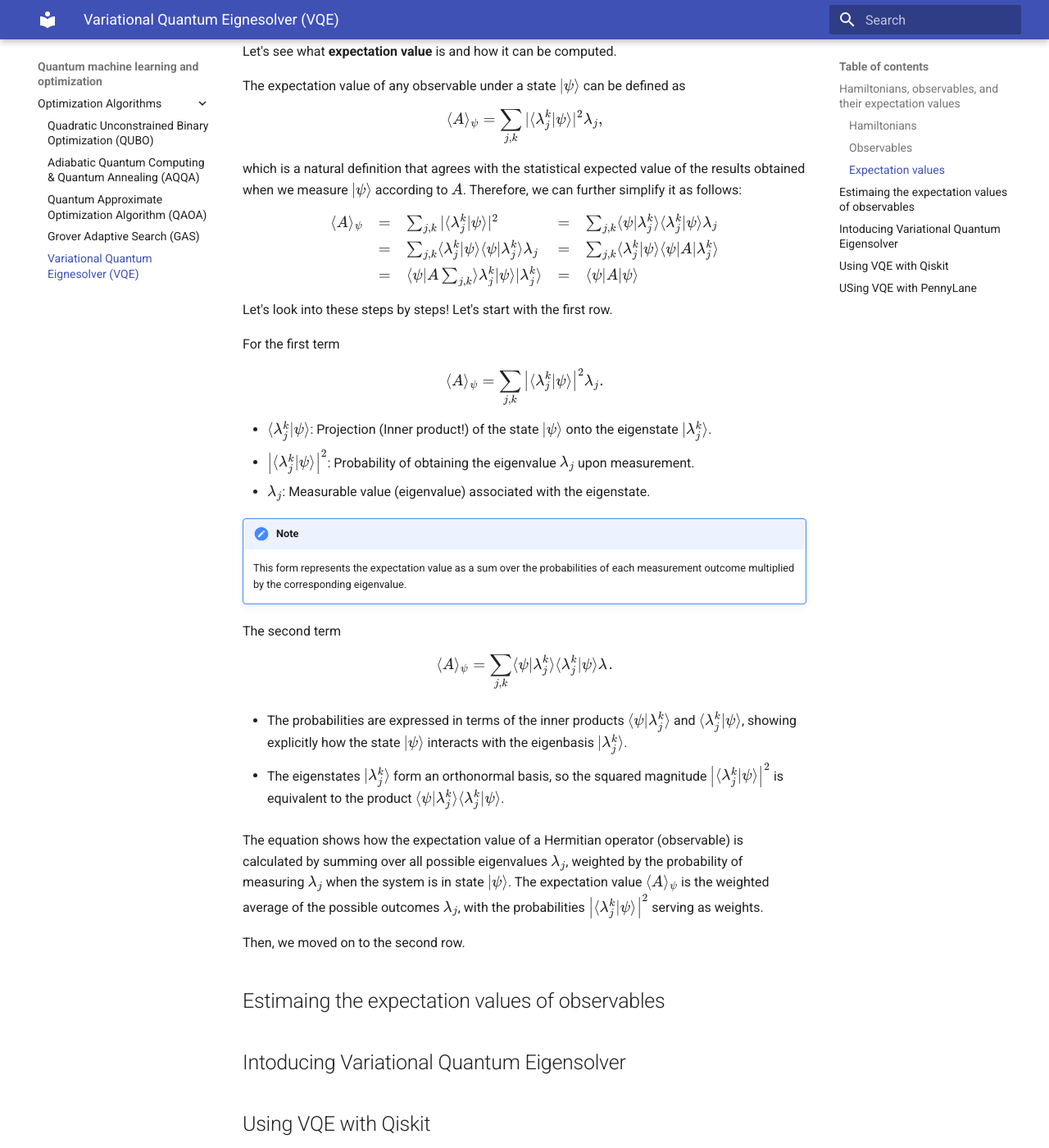
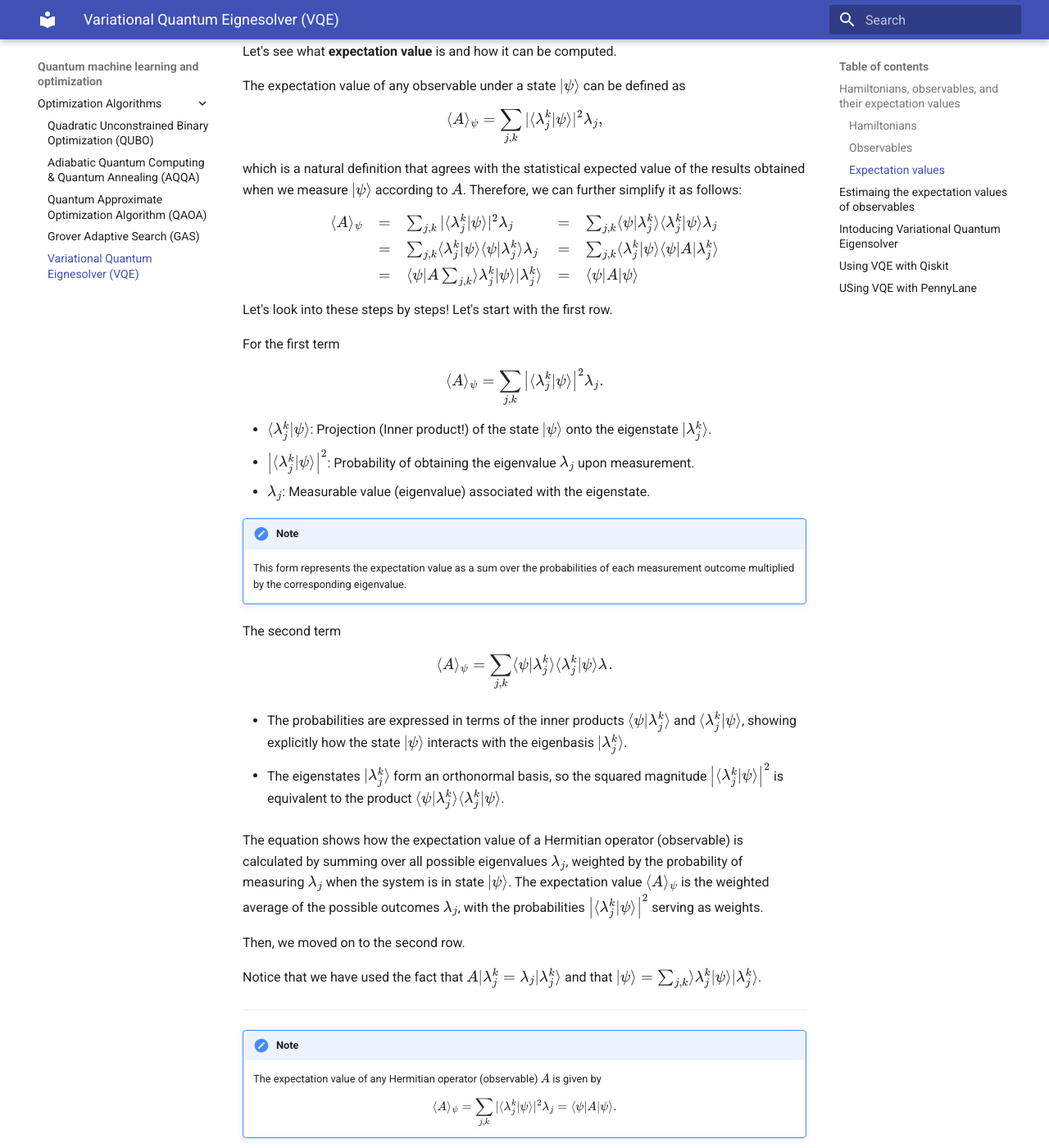
Before and after one commit to pcchouCR97/Understanding-Cryptography-by-Christof-Paar, an MkDocs documentation site: the page built from docs/QuantumOpt/VQE.md, in a window 1280 px wide and 1400 px high, scrolled down 3362 px. Shown: the whole window at 82% size. Built offline with MkDocs 1.6.1 and Material for MkDocs 9.7.7, drawn with Linux system fonts in a browser that asks for light colours; formulas are drawn with MathJax 3; some of the changed text lies outside the part shown.

Commit message:
20250108_02

```diff
--- a/docs/QuantumOpt/VQE.md
+++ b/docs/QuantumOpt/VQE.md
@@ -141,7 +141,7 @@
 
 $$
 \begin{array}{lllll}
-\langle A \rangle_{\psi} & = & \sum_{j,k}|\langle \lambda_{j}^{k} | \psi \rangle |^{2} & = & \sum_{j,k} \langle \psi | \lambda_ {j}^{k} \rangle \langle \lambda_ {j}^{k} | \psi \rangle \lambda_{j}\\
+\langle A \rangle_{\psi} & = & \sum_{j,k}|\langle \lambda_{j}^{k} | \psi \rangle |^{2} \lambda_{j} & = & \sum_{j,k} \langle \psi | \lambda_ {j}^{k} \rangle \langle \lambda_ {j}^{k} | \psi \rangle \lambda_{j}\\
  & = & \sum_{j,k} \langle \lambda_ {j}^{k} | \psi  \rangle \langle \psi | \lambda_ {j}^{k} \rangle \lambda_{j} & = &\sum_{j,k} \langle \lambda_ {j}^{k} | \psi \rangle \langle \psi | A | \lambda_ {j}^{k} \rangle\\
  & = & \langle \psi | A \sum_{j,k} \rangle \lambda_{j}^{k} | \psi \rangle | \lambda_{j}^{k} \rangle & = & \langle \psi | A | \psi \rangle
 \end{array}
@@ -176,6 +176,29 @@
 
 Then, we moved on to the second row.
 
+
+
+Notice that we have used the fact that $A|\lambda_{j}^{k} = \lambda_{j}|\lambda_{j}^{k} \rangle$ and that $|\psi \rangle = \sum_{j,k} \rangle \lambda_{j}^{k} | \psi \rangle | \lambda_{j}^{k} \rangle$.
+
+---
+
+!!! Note
+    The expectation value of any Hermitian operator (observable) $A$ is given by
+
+    $$
+    \langle A \rangle_{\psi} = \sum_{j,k}|\langle \lambda_{j}^{k} | \psi \rangle |^{2} \lambda_{j} = \langle \psi | A | \psi \rangle.
+    $$
+
+
+
+The {==variational principle==} states that the smallest expectation value of an observable $A$ is alwyas achieved at an eigenvector of that observable. Suppose that $\lambda_{0}$ is minimal among all the eigenvalues of $A$. Then, for any state $\psi$ it holds that
+
+$$
+\langle A\rangle_\psi = \sum_{j,k}|\langle \lambda_{j}^{k} | \psi \rangle |^{2}\lambda_{j} \geq \sum_{j,k}| \langle \lambda_{j}^{k}| \psi \rangle|^2\lambda_{0} = \lambda_{0}
+$$
+
+where the last equality follows from the fact the $\sum_{j,k}| \langle \lambda_{j}^{k}| \psi \rangle|^{2} = 1$
+
 ## Estimaing the expectation values of observables
 
 
```
